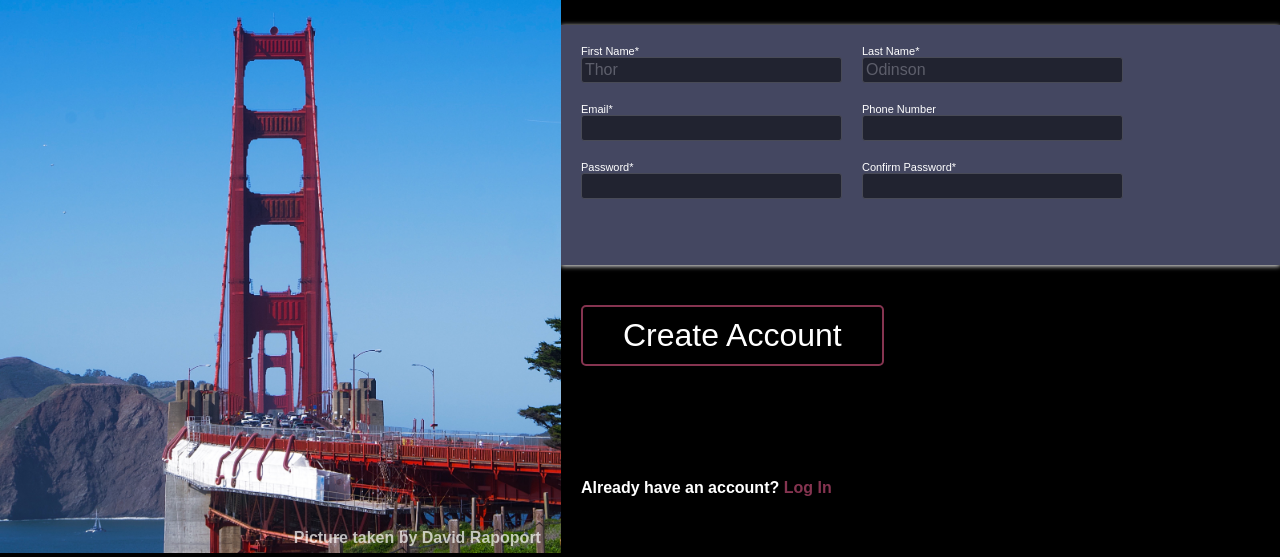
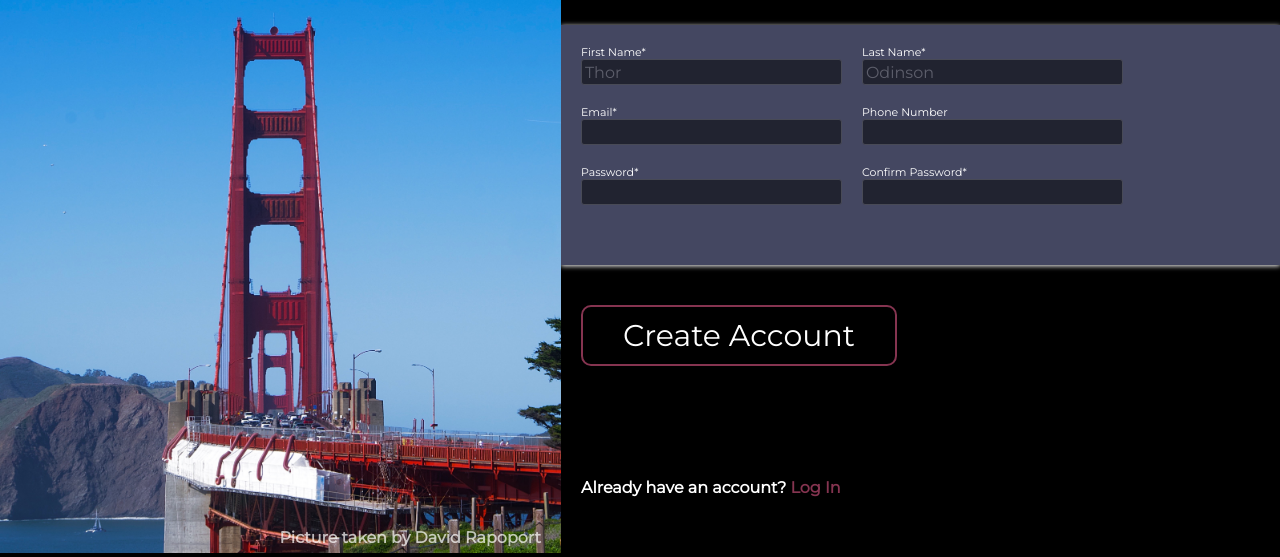
Before and after one commit to DavidRprt/Login-form, a plain HTML site: page index.html in a window 1280 px wide. Shown: the part 247-804 px from the top of the page. Drawn offline with Linux system fonts and the light colour scheme.

```diff
--- a/index.html
+++ b/index.html
@@ -5,6 +5,9 @@
     <meta http-equiv="X-UA-Compatible" content="IE=edge">
     <meta name="viewport" content="width=device-width, initial-scale=1.0">
     <link rel="stylesheet" href="styles.css">
+    <link rel="preconnect" href="https://fonts.googleapis.com">
+    <link rel="preconnect" href="https://fonts.gstatic.com" crossorigin>
+    <link href="https://fonts.googleapis.com/css2?family=Montserrat:ital,wght@0,100;0,400;1,100&family=Roboto&display=swap" rel="stylesheet">
     <title>Sign Up</title>
 </head>
 <body>
--- a/styles.css
+++ b/styles.css
@@ -1,7 +1,7 @@
 *{
     margin: 0;
     padding: 0;
-    font-family: sans-serif;
+    font-family: 'Montserrat', sans-serif;
     --red: #853450;
     --gray: #444761;
 }
@@ -97,13 +97,13 @@
     background-color: black;
     color: white;
     border: 2px solid var(--red);
-    border-radius: 5px;
+    border-radius: 10px;
     padding: 10px 40px;
     margin: 40px 0;
     margin-top: 40px;
     margin-left: 20px;
     transition: 0.5s;
-    font-size: 32px;
+    font-size: 30px;
 }
 
 button:hover{
```
